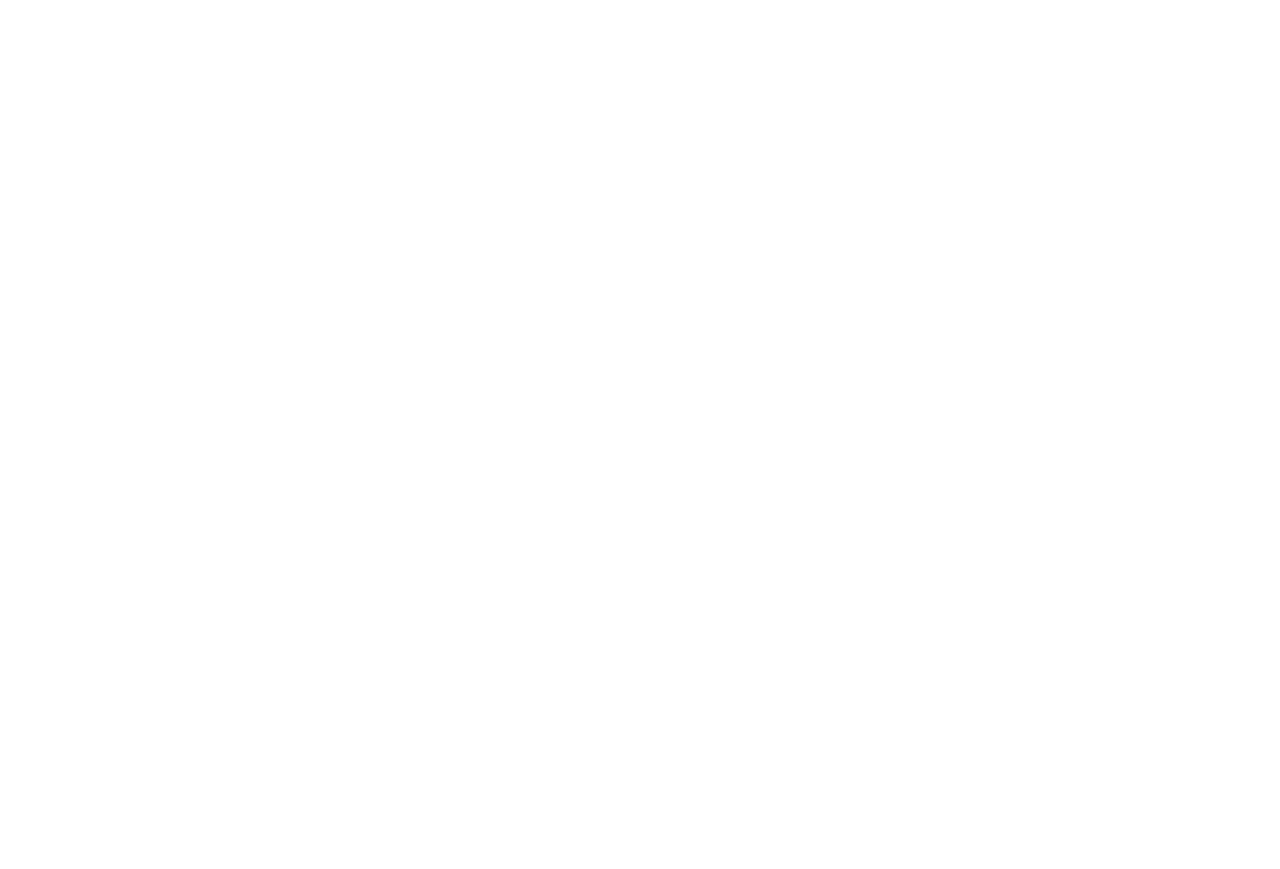
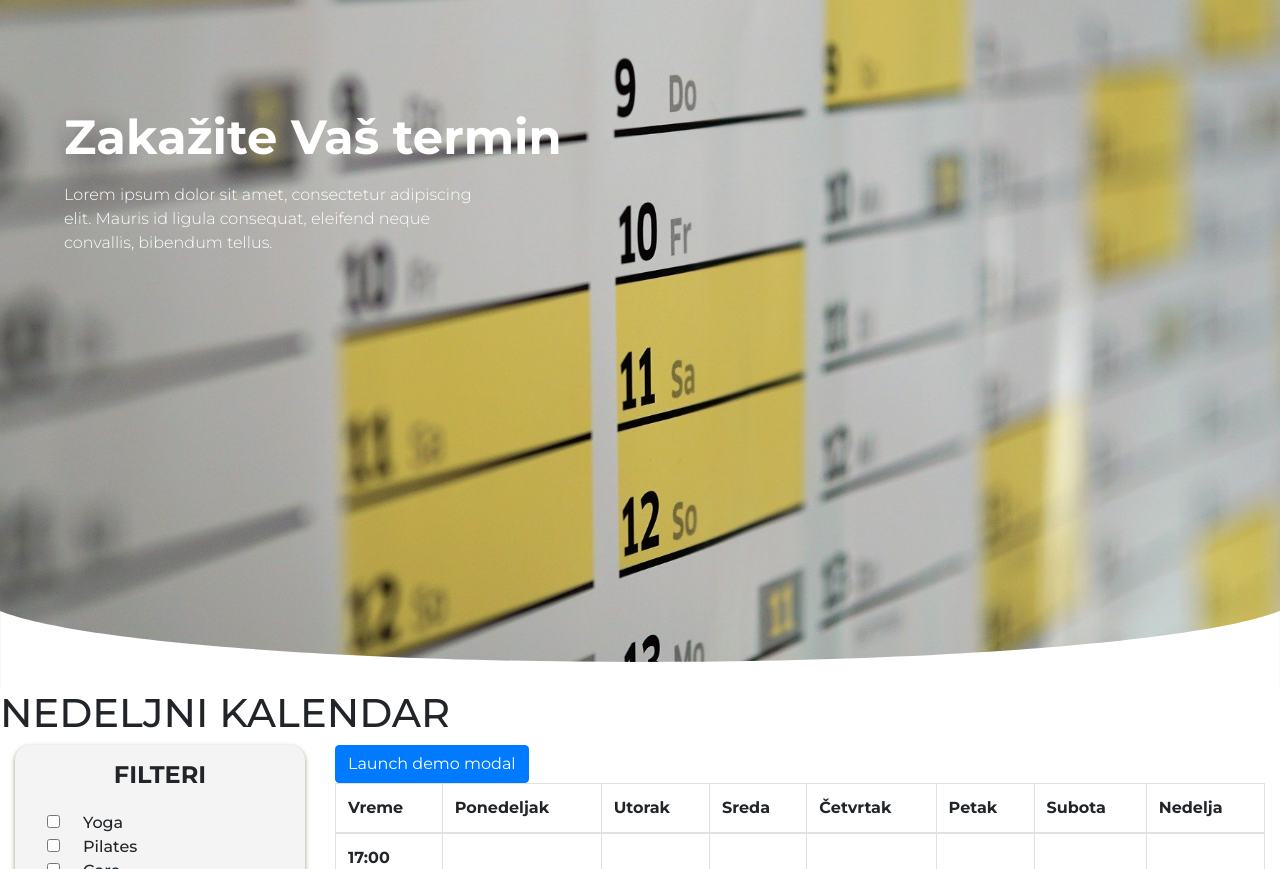
Before and after one commit to zivkovicmilos/fitnessApp, a React (Create React App) app in the folder client/: page /zakazivanje in a window 1280 px wide. Shown: the part 231-1100 px from the top of the page. Before the commit the page ends 800 px from the top, so only its background shows below. Built offline with nearby package versions, Linux system fonts and the light colour scheme.

Commit message:
Started working on the reservation page

```diff
--- a/client/src/App.css
+++ b/client/src/App.css
@@ -49,6 +49,10 @@
 
 .jumboUsluge {
 	background-image: url("./assets/img/uslugePage.jpg");
+}
+
+.jumboZakazivanje {
+	background-image: url("./assets/img/zakazivanjePage.jpg");
 }
 
 .jumboText {
@@ -512,3 +516,83 @@
 .servicesForm {
 	margin-top: 1em;
 }
+
+.centerColumn {
+	float: none !important;
+	margin: 0 auto !important;
+}
+
+.filters {
+	background-color: var(--gray);
+	display: flex;
+	flex-direction: column;
+	text-align: center;
+	padding: 1em 2em;
+	border-radius: 15px;
+	-webkit-box-shadow: 0px 2px 5px rgba(50, 50, 0, 0.5);
+	-moz-box-shadow: 0px 2px 5px rgba(50, 50, 0, 0.5);
+	box-shadow: 0px 2px 5px rgba(50, 50, 0, 0.5);
+}
+
+.filters h3 {
+	font-weight: 700;
+	font-size: 1.5em;
+}
+
+.filters form {
+	margin-top: 0.8em;
+	text-align: left;
+}
+
+.modal-dialog {
+	width: 30%;
+}
+
+.modal-body {
+	border-radius: 15px;
+}
+
+.modal-content {
+	background-color: var(--indigo);
+	color: white;
+	padding: 1em 2em;
+	border-radius: 15px;
+}
+
+.modalHead {
+	font-family: "Montserrat";
+	font-weight: 700;
+	font-size: 2em;
+	margin-bottom: 0.8em;
+}
+
+.modalBody {
+	flex-direction: column !important;
+}
+
+.modalBody span {
+	margin: 0.2em 0;
+}
+
+.modalBody span:last-child {
+	margin-bottom: 0;
+}
+
+.modalBodyTitle {
+	font-weight: 500;
+	font-size: 1.4em;
+}
+
+.modalButton {
+	color: white;
+	font-weight: 700;
+	background-color: var(--orange);
+	border: none;
+	padding: 0.5em 1em;
+	border-radius: 10px;
+}
+
+.modalBottom {
+	justify-content: flex-end;
+	margin-top: 1em;
+}
--- a/client/src/components/context/FitnessContext.js
+++ /dev/null
@@ -1,5 +0,0 @@
-import React, { createContext } from "react";
-
-export default createContext({
-	section: "treninzi",
-});
--- a/client/src/components/context/Store.js
+++ b/client/src/components/context/Store.js
@@ -2,6 +2,7 @@
 
 const initialState = {
 	section: "Treninzi",
+	renderedRows: 0,
 };
 const store = createContext(initialState);
 const { Provider } = store;
--- a/client/src/components/layout/Jumbo.js
+++ b/client/src/components/layout/Jumbo.js
@@ -3,7 +3,10 @@
 import topPartWhite from "../../assets/svg/topPartWhite.svg";
 
 const Jumbo = (props) => {
-	let jumboDesc = props.type == "services" ? props.desc : false;
+	let jumboDesc =
+		props.type == "services" || props.type == "reservation"
+			? props.desc
+			: false;
 	let serviceSelector = props.type == "services" ? true : false;
 	return (
 		<div className={`row jumboWrapper ${props.image}`}>
--- a/client/src/components/layout/Zakazivanje.js
+++ b/client/src/components/layout/Zakazivanje.js
@@ -1,7 +1,85 @@
 import React from "react";
+import Table from "./Zakazivanje/Table";
+import Navbar from "./Navbar";
+import Jumbo from "./Jumbo";
+import Footer from "./Footer";
 
 const Zakazivanje = () => {
-	return <div>Zakazivanje</div>;
+	return (
+		<div className="container-fluid">
+			<Navbar />
+			<Jumbo
+				type="reservation"
+				desc="Lorem ipsum dolor sit amet, consectetur adipiscing elit.
+			Mauris id ligula consequat, eleifend neque convallis,
+			bibendum tellus."
+				jumboText="Zakažite Vaš termin"
+				image="jumboZakazivanje"
+			/>
+			<div className="row">
+				<h1 className="pageTitle">NEDELJNI KALENDAR</h1>
+			</div>
+			<div className="row">
+				<div className="col-md-3">
+					<div className="filters">
+						<h3>FILTERI</h3>
+						<form>
+							<div className="form-check">
+								<input
+									type="checkbox"
+									className="form-check-input"
+									id="yoga"
+								/>
+								<label className="form-check-label" for="yoga">
+									Yoga
+								</label>
+							</div>
+							<div className="form-check">
+								<input
+									type="checkbox"
+									className="form-check-input"
+									id="pilates"
+								/>
+								<label
+									className="form-check-label"
+									for="pilates"
+								>
+									Pilates
+								</label>
+							</div>
+							<div className="form-check">
+								<input
+									type="checkbox"
+									className="form-check-input"
+									id="core"
+								/>
+								<label className="form-check-label" for="core">
+									Core
+								</label>
+							</div>
+							<div className="form-check">
+								<input
+									type="checkbox"
+									className="form-check-input"
+									id="cardio"
+								/>
+								<label
+									className="form-check-label"
+									for="cardio"
+								>
+									Cardio
+								</label>
+							</div>
+						</form>
+					</div>
+				</div>
+				<div className="col">
+					<Table />
+				</div>
+			</div>
+			<Footer />
+		</div>
+	);
 };
 
 export default Zakazivanje;
--- /dev/null
+++ b/client/src/components/layout/Zakazivanje/Table.js
@@ -0,0 +1,185 @@
+import React, { Fragment, useEffect } from "react";
+
+const Table = () => {
+	return (
+		<Fragment>
+			<button
+				type="button"
+				className="btn btn-primary"
+				data-toggle="modal"
+				data-target="#exampleModal"
+			>
+				Launch demo modal
+			</button>
+
+			<div
+				className="modal fade"
+				tabindex="-1"
+				id="exampleModal"
+				role="dialog"
+			>
+				<div className="modal-dialog" role="document">
+					<div className="modal-content">
+						<div className="container-fluid">
+							<div className="row modalHead centerRow">
+								REZERVACIJA
+							</div>
+							<div className="row modalBody">
+								<span className="modalBodyTitle">
+									Grupni Pilates trening
+								</span>
+								<span className="modalBodyDate">
+									Utorak, 21.04.2020.
+								</span>
+								<span className="modalBodyTime">
+									14:30 - 15:00
+								</span>
+								<span className="modalBodyNum">
+									Broj učesnika: 15
+								</span>
+							</div>
+							<div className="row modalBottom">
+								<button
+									type="button"
+									className="modalButton"
+									data-dismiss="modal"
+								>
+									Potvrdi
+								</button>
+							</div>
+						</div>
+					</div>
+				</div>
+			</div>
+
+			<table className="table table-bordered">
+				<thead>
+					<tr>
+						<th scope="col">Vreme</th>
+						<th scope="col">Ponedeljak</th>
+						<th scope="col">Utorak</th>
+						<th scope="col">Sreda</th>
+						<th scope="col">Četvrtak</th>
+						<th scope="col">Petak</th>
+						<th scope="col">Subota</th>
+						<th scope="col">Nedelja</th>
+					</tr>
+				</thead>
+				<tbody>
+					<tr>
+						<th scope="row">17:00</th>
+						<td colSpan="1" rowSpan="1"></td>
+						<td colSpan="1" rowSpan="1"></td>
+						<td colSpan="1" rowSpan="1"></td>
+						<td colSpan="1" rowSpan="1"></td>
+						<td colSpan="1" rowSpan="1"></td>
+						<td colSpan="1" rowSpan="1"></td>
+						<td colSpan="1" rowSpan="1"></td>
+					</tr>
+					<tr>
+						<th scope="row">17:30</th>
+						<td colSpan="1" rowSpan="1"></td>
+						<td colSpan="1" rowSpan="1"></td>
+						<td colSpan="1" rowSpan="1"></td>
+						<td colSpan="1" rowSpan="1"></td>
+						<td colSpan="1" rowSpan="1"></td>
+						<td colSpan="1" rowSpan="1"></td>
+						<td colSpan="1" rowSpan="1"></td>
+					</tr>
+					<tr>
+						<th scope="row">18:00</th>
+						<td colSpan="1" rowSpan="1"></td>
+						<td colSpan="1" rowSpan="1"></td>
+						<td colSpan="1" rowSpan="1"></td>
+						<td colSpan="1" rowSpan="1"></td>
+						<td colSpan="1" rowSpan="1"></td>
+						<td colSpan="1" rowSpan="1"></td>
+						<td colSpan="1" rowSpan="1"></td>
+					</tr>
+					<tr>
+						<th scope="row">18:30</th>
+						<td colSpan="1" rowSpan="1"></td>
+						<td colSpan="1" rowSpan="1"></td>
+						<td colSpan="1" rowSpan="1"></td>
+						<td colSpan="1" rowSpan="1"></td>
+						<td colSpan="1" rowSpan="1"></td>
+						<td colSpan="1" rowSpan="1"></td>
+						<td colSpan="1" rowSpan="1"></td>
+					</tr>
+					<tr>
+						<th scope="row">19:00</th>
+						<td colSpan="1" rowSpan="1"></td>
+						<td colSpan="1" rowSpan="1"></td>
+						<td colSpan="1" rowSpan="1"></td>
+						<td colSpan="1" rowSpan="1"></td>
+						<td colSpan="1" rowSpan="1"></td>
+						<td colSpan="1" rowSpan="1"></td>
+						<td colSpan="1" rowSpan="1"></td>
+					</tr>
+					<tr>
+						<th scope="row">19:30</th>
+						<td colSpan="1" rowSpan="1"></td>
+						<td colSpan="1" rowSpan="1"></td>
+						<td colSpan="1" rowSpan="1"></td>
+						<td colSpan="1" rowSpan="1"></td>
+						<td colSpan="1" rowSpan="1"></td>
+						<td colSpan="1" rowSpan="1"></td>
+						<td colSpan="1" rowSpan="1"></td>
+					</tr>
+					<tr>
+						<th scope="row">20:00</th>
+						<td colSpan="1" rowSpan="1"></td>
+						<td colSpan="1" rowSpan="1"></td>
+						<td colSpan="1" rowSpan="1"></td>
+						<td colSpan="1" rowSpan="1"></td>
+						<td colSpan="1" rowSpan="1"></td>
+						<td colSpan="1" rowSpan="1"></td>
+						<td colSpan="1" rowSpan="1"></td>
+					</tr>
+					<tr>
+						<th scope="row">20:30</th>
+						<td colSpan="1" rowSpan="1"></td>
+						<td colSpan="1" rowSpan="1"></td>
+						<td colSpan="1" rowSpan="1"></td>
+						<td colSpan="1" rowSpan="1"></td>
+						<td colSpan="1" rowSpan="1"></td>
+						<td colSpan="1" rowSpan="1"></td>
+						<td colSpan="1" rowSpan="1"></td>
+					</tr>
+					<tr>
+						<th scope="row">21:00</th>
+						<td colSpan="1" rowSpan="1"></td>
+						<td colSpan="1" rowSpan="1"></td>
+						<td colSpan="1" rowSpan="1"></td>
+						<td colSpan="1" rowSpan="1"></td>
+						<td colSpan="1" rowSpan="1"></td>
+						<td colSpan="1" rowSpan="1"></td>
+						<td colSpan="1" rowSpan="1"></td>
+					</tr>
+					<tr>
+						<th scope="row">21:30</th>
+						<td colSpan="1" rowSpan="1"></td>
+						<td colSpan="1" rowSpan="1"></td>
+						<td colSpan="1" rowSpan="1"></td>
+						<td colSpan="1" rowSpan="1"></td>
+						<td colSpan="1" rowSpan="1"></td>
+						<td colSpan="1" rowSpan="1"></td>
+						<td colSpan="1" rowSpan="1"></td>
+					</tr>
+					<tr>
+						<th scope="row">22:00</th>
+						<td colSpan="1" rowSpan="1"></td>
+						<td colSpan="1" rowSpan="1"></td>
+						<td colSpan="1" rowSpan="1"></td>
+						<td colSpan="1" rowSpan="1"></td>
+						<td colSpan="1" rowSpan="1"></td>
+						<td colSpan="1" rowSpan="1"></td>
+						<td colSpan="1" rowSpan="1"></td>
+					</tr>
+				</tbody>
+			</table>
+		</Fragment>
+	);
+};
+
+export default Table;
```
Also changed, not shown: client/src/assets/img/zakazivanjePage.jpg (added).
